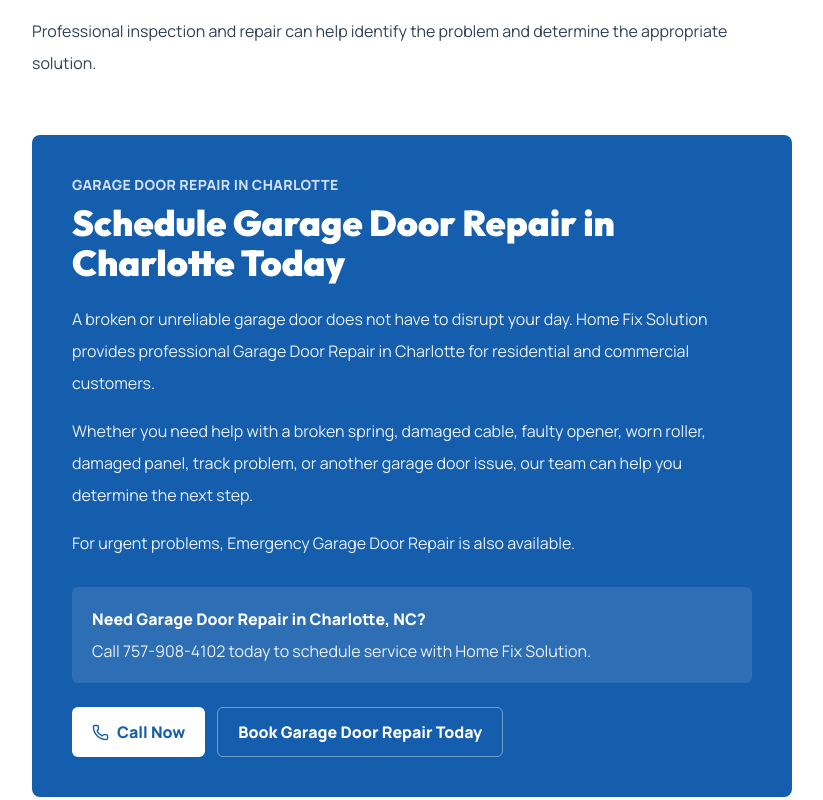
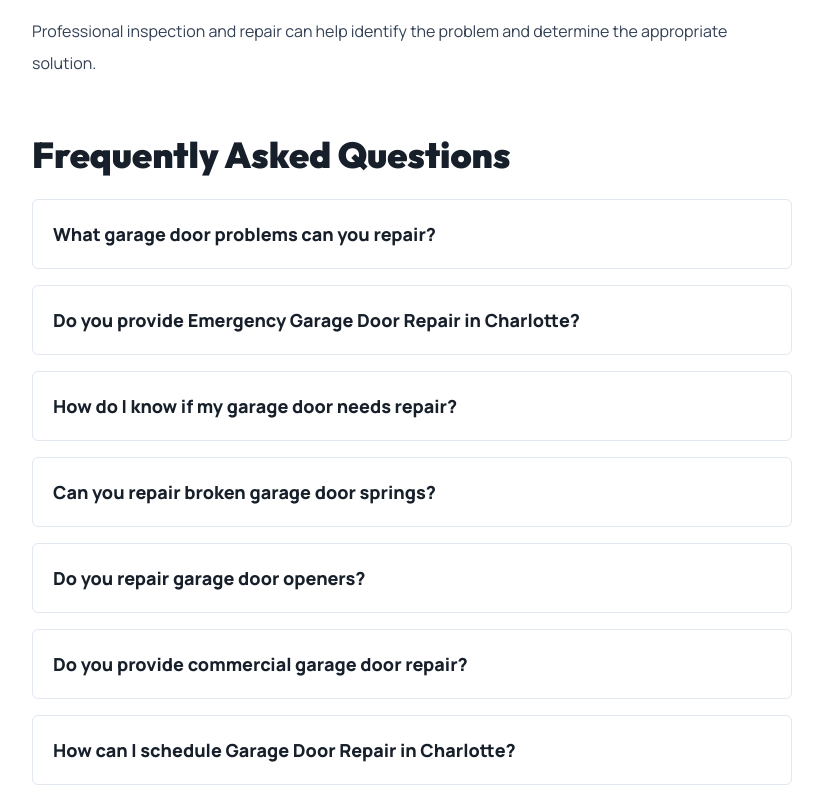
Before and after one commit to anasrehmanworks/home-fix-solutions, a Next.js app: page /areas-we-serve/charlotte/garage-door-repair in a window 1280 px wide. Shown: the part 6420-7220 px from the top of the page, without its empty margins (18-841 px from the left). Built offline with nearby package versions, Linux system fonts and the light colour scheme.

Commit message:
Update Charlotte service page and areas served links

```diff
--- a/app/areas-we-serve/charlotte/garage-door-repair/page.tsx
+++ b/app/areas-we-serve/charlotte/garage-door-repair/page.tsx
@@ -241,9 +241,9 @@
                 <span>{site.phone}</span>
               </a>
 
-              <Link href="#book" className="btn-secondary">
-                Book Garage Door Repair
-              </Link>
+              <a href="#book" className="btn-secondary">
+  Book Garage Door Repair
+</a>
             </div>
           </div>
 
@@ -656,62 +656,7 @@
               </p>
             </section>
 
-            {/* CTA */}
-            <section className="mt-14 overflow-hidden rounded-lg bg-brand-blue p-7 text-white md:p-10">
-              <p className="text-sm font-black uppercase tracking-wide text-white/80">
-                Garage Door Repair in Charlotte
-              </p>
 
-              <h2 className="mt-2 text-3xl font-black md:text-4xl">
-                Schedule Garage Door Repair in Charlotte Today
-              </h2>
-
-              <p className="mt-5 max-w-3xl text-base leading-8 text-white/90">
-                A broken or unreliable garage door does not have to disrupt
-                your day. Home Fix Solution provides professional Garage Door
-                Repair in Charlotte for residential and commercial customers.
-              </p>
-
-              <p className="mt-4 max-w-3xl text-base leading-8 text-white/90">
-                Whether you need help with a broken spring, damaged cable,
-                faulty opener, worn roller, damaged panel, track problem, or
-                another garage door issue, our team can help you determine the
-                next step.
-              </p>
-
-              <p className="mt-4 max-w-3xl text-base leading-8 text-white/90">
-                For urgent problems, Emergency Garage Door Repair is also
-                available.
-              </p>
-
-              <div className="mt-7 rounded-md bg-white/10 p-5">
-                <p className="font-black">
-                  Need Garage Door Repair in Charlotte, NC?
-                </p>
-
-                <p className="mt-2 text-white/90">
-                  Call 757-908-4102 today to schedule service with Home Fix
-                  Solution.
-                </p>
-              </div>
-
-              <div className="mt-6 flex flex-wrap gap-3">
-                <a
-                  href={site.phoneHref}
-                  className="inline-flex items-center gap-2 rounded-md bg-white px-5 py-3 font-black text-brand-blue transition hover:opacity-90"
-                >
-                  <Phone size={17} />
-                  Call Now
-                </a>
-
-                <Link
-                  href="#book"
-                  className="inline-flex items-center rounded-md border border-white/40 px-5 py-3 font-black text-white transition hover:bg-white/10"
-                >
-                  Book Garage Door Repair Today
-                </Link>
-              </div>
-            </section>
 
             {/* FAQ */}
             <section className="mt-14">
--- a/app/areas-we-serve/page.tsx
+++ b/app/areas-we-serve/page.tsx
@@ -1,3 +1,4 @@
+import Link from "next/link";
 import { MapPin } from "lucide-react";
 import { Breadcrumbs } from "@/components/Breadcrumbs";
 import { JsonLd } from "@/components/JsonLd";
@@ -5,7 +6,8 @@
 
 export const metadata = createMetadata({
   title: "Areas We Serve",
-  description: "Home Fix Solution proudly serves garage door, air duct cleaning, and chimney cleaning customers across 30+ states.",
+  description:
+    "Home Fix Solution proudly serves garage door, air duct cleaning, and chimney cleaning customers across 30+ states.",
   path: "/areas-we-serve"
 });
 
@@ -13,24 +15,79 @@
   return (
     <>
       <JsonLd data={localBusinessSchema("/areas-we-serve")} />
+
       <section className="bg-brand-pale py-10">
-        <div className="section-shell"><Breadcrumbs items={[{ label: "Areas We Serve" }]} /></div>
+        <div className="section-shell">
+          <Breadcrumbs items={[{ label: "Areas We Serve" }]} />
+        </div>
       </section>
+
       <section className="bg-white py-16">
         <div className="section-shell">
-          <p className="text-sm font-black uppercase text-brand-red">State-Level Service Areas</p>
-          <h1 className="mt-3 text-4xl font-black">Areas We Serve</h1>
+          <p className="text-sm font-black uppercase text-brand-red">
+            State-Level Service Areas
+          </p>
+
+          <h1 className="mt-3 text-4xl font-black">
+            Areas We Serve
+          </h1>
+
           <p className="mt-5 max-w-3xl text-lg leading-8 text-slate-600">
-            Home Fix Solution proudly serves customers across 30+ states for garage door services, air duct cleaning, and chimney cleaning. We do not create individual city pages; this page lists only the states currently included in the service footprint.
+            Home Fix Solution proudly serves customers across 30+ states for
+            garage door services, air duct cleaning, and chimney cleaning.
+            Explore our current service footprint below and access available
+            local service pages where applicable.
           </p>
-          <a href={site.phoneHref} className="btn-primary mt-7">Call <span>{site.phone}</span></a>
+
+          <a href={site.phoneHref} className="btn-primary mt-7">
+            Call <span>{site.phone}</span>
+          </a>
+
           <div className="mt-10 grid gap-3 sm:grid-cols-2 lg:grid-cols-3">
-            {statesServed.map((state) => (
-              <div key={state} className="flex items-center gap-3 rounded-md border border-slate-200 p-4 font-bold">
-                <MapPin className="text-brand-blue" size={20} />
-                {state}
-              </div>
-            ))}
+            {statesServed.map((state) =>
+              state === "North Carolina" ? (
+                <Link
+                  key={state}
+                  href="/areas-we-serve/charlotte/garage-door-repair"
+                  className="flex items-center gap-3 rounded-md border border-slate-200 p-4 font-bold transition hover:border-brand-blue hover:text-brand-blue"
+                >
+                  <MapPin className="text-brand-blue" size={20} />
+                  <span>{state}</span>
+                </Link>
+              ) : (
+                <div
+                  key={state}
+                  className="flex items-center gap-3 rounded-md border border-slate-200 p-4 font-bold"
+                >
+                  <MapPin className="text-brand-blue" size={20} />
+                  {state}
+                </div>
+              )
+            )}
+          </div>
+
+          <div className="mt-12 rounded-md border border-slate-200 bg-brand-pale p-6">
+            <p className="text-sm font-black uppercase text-brand-red">
+              Charlotte, North Carolina
+            </p>
+
+            <h2 className="mt-2 text-2xl font-black">
+              Garage Door Repair in Charlotte
+            </h2>
+
+            <p className="mt-3 max-w-3xl leading-7 text-slate-600">
+              Home Fix Solution provides professional garage door repair
+              services for residential and commercial properties in Charlotte,
+              NC. Explore our dedicated service page for more information,
+              service details, FAQs, and booking options.
+            </p>
+
+            <Link
+              href="/areas-we-serve/charlotte/garage-door-repair"
+              className="btn-secondary mt-5 inline-flex"
+            >
+              View Charlotte Garage Door Repair
+            </Link>
           </div>
         </div>
       </section>
```
